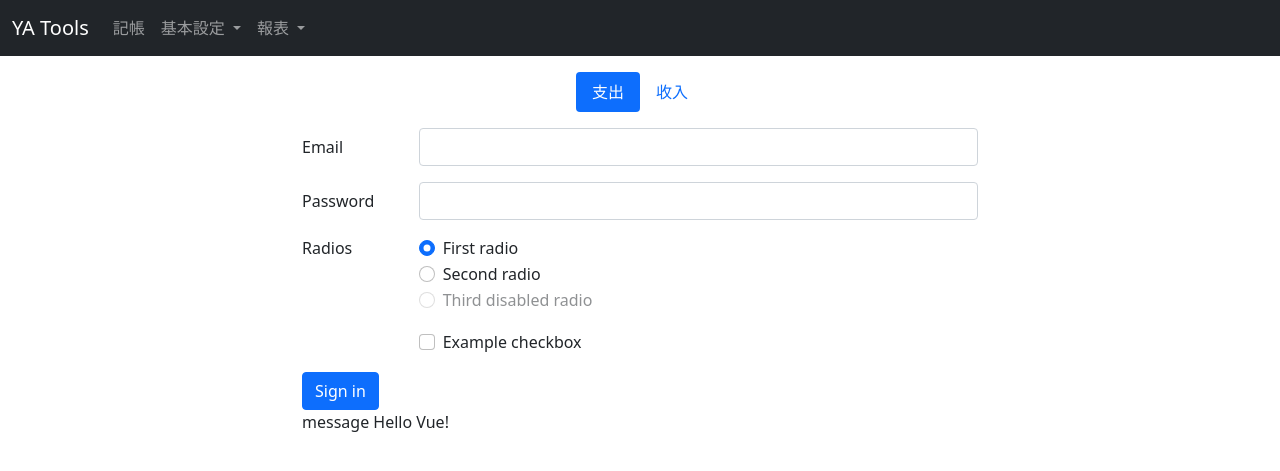
After one commit to yishan1331/ya-tools, a Django app: page /expenses/ in a window 1280 px wide. The commit adds this page. Shown: the top 471 px of the page. Run offline with Django 3.2, Linux system fonts and the light colour scheme.

Commit message:
增加expenses url&index.html

```diff
--- a/yaTools/expenses/urls.py
+++ b/yaTools/expenses/urls.py
@@ -3,5 +3,5 @@ from django.urls import path
 from expenses import views
 
 urlpatterns = [
-    path('', views.index),
+    path('', views.index, name='expenses_index'),
 ]
--- a/yaTools/expenses/views.py
+++ b/yaTools/expenses/views.py
@@ -5,4 +5,4 @@ from django.http import HttpResponse
 
 
 def index(request):
-    return HttpResponse('This is Index')
+    return render(request, 'expenses/index.html')
--- a/yaTools/templates/base.html
+++ b/yaTools/templates/base.html
@@ -5,10 +5,26 @@
 		<meta http-equiv="X-UA-Compatible" content="IE=edge" />
 		<meta name="viewport" content="width=device-width, initial-scale=1.0" />
 		<title>Tools</title>
+		<link
+			href="https://cdn.jsdelivr.net/npm/bootstrap@5.1.0/dist/css/bootstrap.min.css"
+			rel="stylesheet"
+			integrity="sha384-KyZXEAg3QhqLMpG8r+8fhAXLRk2vvoC2f3B09zVXn8CA5QIVfZOJ3BCsw2P0p/We"
+			crossorigin="anonymous"
+		/>
 		{% block extra_style_sheet %} {% endblock %}
 	</head>
 	<body class="h-100">
-		<div class="mx-auto container vh-100">{% block content %} {% endblock %}</div>
+		{% block content %} {% endblock %}
+		<script
+			src="https://cdn.jsdelivr.net/npm/bootstrap@5.1.0/dist/js/bootstrap.bundle.min.js"
+			integrity="sha384-U1DAWAznBHeqEIlVSCgzq+c9gqGAJn5c/t99JyeKa9xxaYpSvHU5awsuZVVFIhvj"
+			crossorigin="anonymous"
+		></script>
+		<!-- 开发环境版本，包含了有帮助的命令行警告 -->
+		<script src="https://cdn.jsdelivr.net/npm/vue@2/dist/vue.js"></script>
+		{% comment %} <!-- 生产环境版本，优化了尺寸和速度 -->
+		<script src="https://cdn.jsdelivr.net/npm/vue@2"></script> {% endcomment %}
+		{% block script_command %} {% endblock %}
 		{% block extra_script %} {% endblock %}
 	</body>
 </html>
--- /dev/null
+++ b/yaTools/templates/expenses/index.html
@@ -0,0 +1,212 @@
+{% extends "base.html" %} {% load static %} {% block content %}
+<nav class="navbar navbar-expand-lg navbar-dark bg-dark">
+	<div class="container-fluid">
+		<a class="navbar-brand" href="{% url 'home' %}">YA Tools</a>
+		<button
+			class="navbar-toggler"
+			type="button"
+			data-bs-toggle="collapse"
+			data-bs-target="#navbarNavDropdown"
+			aria-controls="navbarNavDropdown"
+			aria-expanded="false"
+			aria-label="Toggle navigation"
+		>
+			<span class="navbar-toggler-icon"></span>
+		</button>
+		<div class="collapse navbar-collapse" id="navbarNavDropdown">
+			<ul class="navbar-nav">
+				<li class="nav-item">
+					<a class="nav-link" aria-current="page" href="#">記帳</a>
+				</li>
+				<li class="nav-item dropdown">
+					<a
+						class="nav-link dropdown-toggle"
+						href="#"
+						id="navbarDropdownMenuLink"
+						role="button"
+						data-bs-toggle="dropdown"
+						aria-expanded="false"
+					>
+						基本設定
+					</a>
+					<ul
+						class="dropdown-menu"
+						aria-labelledby="navbarDropdownMenuLink"
+					>
+						<li>
+							<a class="dropdown-item" href="#">收支類別</a>
+						</li>
+						<li>
+							<a class="dropdown-item" href="#">初始金額</a>
+						</li>
+					</ul>
+				</li>
+				<li class="nav-item dropdown">
+					<a
+						class="nav-link dropdown-toggle"
+						href="#"
+						id="navbarDropdownMenuLink"
+						role="button"
+						data-bs-toggle="dropdown"
+						aria-expanded="false"
+					>
+						報表
+					</a>
+					<ul
+						class="dropdown-menu"
+						aria-labelledby="navbarDropdownMenuLink"
+					>
+						<li>
+							<a class="dropdown-item" href="#">...</a>
+						</li>
+					</ul>
+				</li>
+			</ul>
+		</div>
+	</div>
+</nav>
+<div id="expenses_main" class="container mt-3" style="max-width: 700px">
+	<div
+		class="nav nav-pills justify-content-center"
+		id="nav-tab"
+		role="tablist"
+	>
+		<button
+			class="nav-link active"
+			id="nav-expenditure-tab"
+			data-bs-toggle="tab"
+			data-bs-target="#nav-expenditure"
+			type="button"
+			role="tab"
+			aria-controls="nav-expenditure"
+			aria-selected="true"
+		>
+			支出
+		</button>
+		<button
+			class="nav-link"
+			id="nav-revenue-tab"
+			data-bs-toggle="tab"
+			data-bs-target="#nav-revenue"
+			type="button"
+			role="tab"
+			aria-controls="nav-revenue"
+			aria-selected="false"
+		>
+			收入
+		</button>
+	</div>
+	<div class="tab-content mt-3" id="nav-tabContent">
+		<div
+			class="tab-pane fade show active"
+			id="nav-expenditure"
+			role="tabpanel"
+			aria-labelledby="nav-expenditure-tab"
+		>
+			<form>
+				<div class="row mb-3">
+					<label for="inputEmail3" class="col-sm-2 col-form-label"
+						>Email</label
+					>
+					<div class="col-sm-10">
+						<input
+							type="email"
+							class="form-control"
+							id="inputEmail3"
+						/>
+					</div>
+				</div>
+				<div class="row mb-3">
+					<label for="inputPassword3" class="col-sm-2 col-form-label"
+						>Password</label
+					>
+					<div class="col-sm-10">
+						<input
+							type="password"
+							class="form-control"
+							id="inputPassword3"
+						/>
+					</div>
+				</div>
+				<fieldset class="row mb-3">
+					<legend class="col-form-label col-sm-2 pt-0">Radios</legend>
+					<div class="col-sm-10">
+						<div class="form-check">
+							<input
+								class="form-check-input"
+								type="radio"
+								name="gridRadios"
+								id="gridRadios1"
+								value="option1"
+								checked
+							/>
+							<label class="form-check-label" for="gridRadios1">
+								First radio
+							</label>
+						</div>
+						<div class="form-check">
+							<input
+								class="form-check-input"
+								type="radio"
+								name="gridRadios"
+								id="gridRadios2"
+								value="option2"
+							/>
+							<label class="form-check-label" for="gridRadios2">
+								Second radio
+							</label>
+						</div>
+						<div class="form-check disabled">
+							<input
+								class="form-check-input"
+								type="radio"
+								name="gridRadios"
+								id="gridRadios3"
+								value="option3"
+								disabled
+							/>
+							<label class="form-check-label" for="gridRadios3">
+								Third disabled radio
+							</label>
+						</div>
+					</div>
+				</fieldset>
+				<div class="row mb-3">
+					<div class="col-sm-10 offset-sm-2">
+						<div class="form-check">
+							<input
+								class="form-check-input"
+								type="checkbox"
+								id="gridCheck1"
+							/>
+							<label class="form-check-label" for="gridCheck1">
+								Example checkbox
+							</label>
+						</div>
+					</div>
+				</div>
+				<button type="submit" class="btn btn-primary">Sign in</button>
+			</form>
+		</div>
+		<div
+			class="tab-pane fade"
+			id="nav-revenue"
+			role="tabpanel"
+			aria-labelledby="nav-revenue-tab"
+		>
+			收入
+		</div>
+	</div>
+	message [[message]]
+</div>
+{% endblock %} {% block script_command %}
+<script>
+	var app = new Vue({
+		delimiters: ["[[", "]]"],
+		el: "#expenses_main",
+		data: {
+			message: "Hello Vue!",
+		},
+	});
+</script>
+{% endblock %}
--- a/yaTools/templates/registration/login.html
+++ b/yaTools/templates/registration/login.html
@@ -1,10 +1,12 @@
-{% extends "base.html" %} {% load static %} {% block extra_style_sheet %} {%load socialaccount %}
+{% extends "base.html" %} {% load static %} {% block extra_style_sheet %} {%load
+socialaccount %}
 <link
 	href="https://unpkg.com/tailwindcss@^2/dist/tailwind.min.css"
 	rel="stylesheet"
 />
 <link href="{% static 'css/login.css' %}" rel="stylesheet" />
 {% endblock %} {% block content %}
+<div class="mx-auto container vh-100">
 	<form id="login" method="get" action="login.php">
 		<!-- component -->
 		<!-- This is an example component -->
@@ -296,4 +298,5 @@
 			</div>
 		</div>
 	</form>
+</div>
 {% endblock %}
--- a/yaTools/yaTools/urls.py
+++ b/yaTools/yaTools/urls.py
@@ -15,16 +15,21 @@ Including another URLconf
 """
 from django.contrib import admin
 from django.urls import path
+from django.conf import settings
 from django.conf.urls import include
 from django.contrib.auth import views as auth_views
 from django.contrib.auth.decorators import login_required
 from yaTools import views
 
+# if settings.DEBUG:
+#     urlpatterns += []
+
 urlpatterns = [
     path('admin/', admin.site.urls),
     path('login/', auth_views.LoginView.as_view(), name='login'),
-    path('logout', views.log_out, name='logout'),
+    path('logout/', views.log_out, name='logout'),
+    # path('logout/', auth_views.LogoutView.as_view(), name='logout'),
     path('accounts/', include('allauth.urls')),
-    # path('', include(('expenses.urls', 'expenses'), namespace='expenses')),
-    path('', login_required(views.index)),
+    path('', login_required(views.index), name="home"),
+    path('expenses/', include(('expenses.urls', 'expenses'), namespace='expenses')),
 ]
```
Also changed, not shown: yaTools/templates/index.html (+48 -16 lines). Lines whose indentation alone changed are shown as unchanged.
